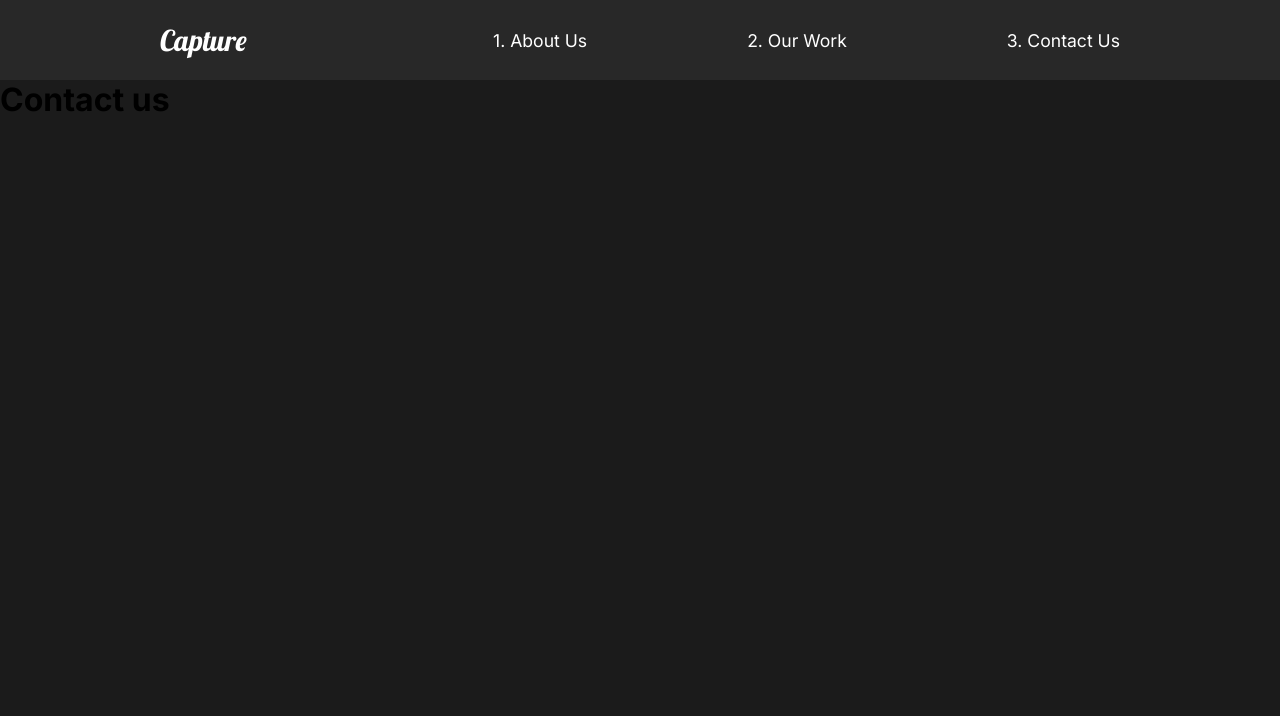
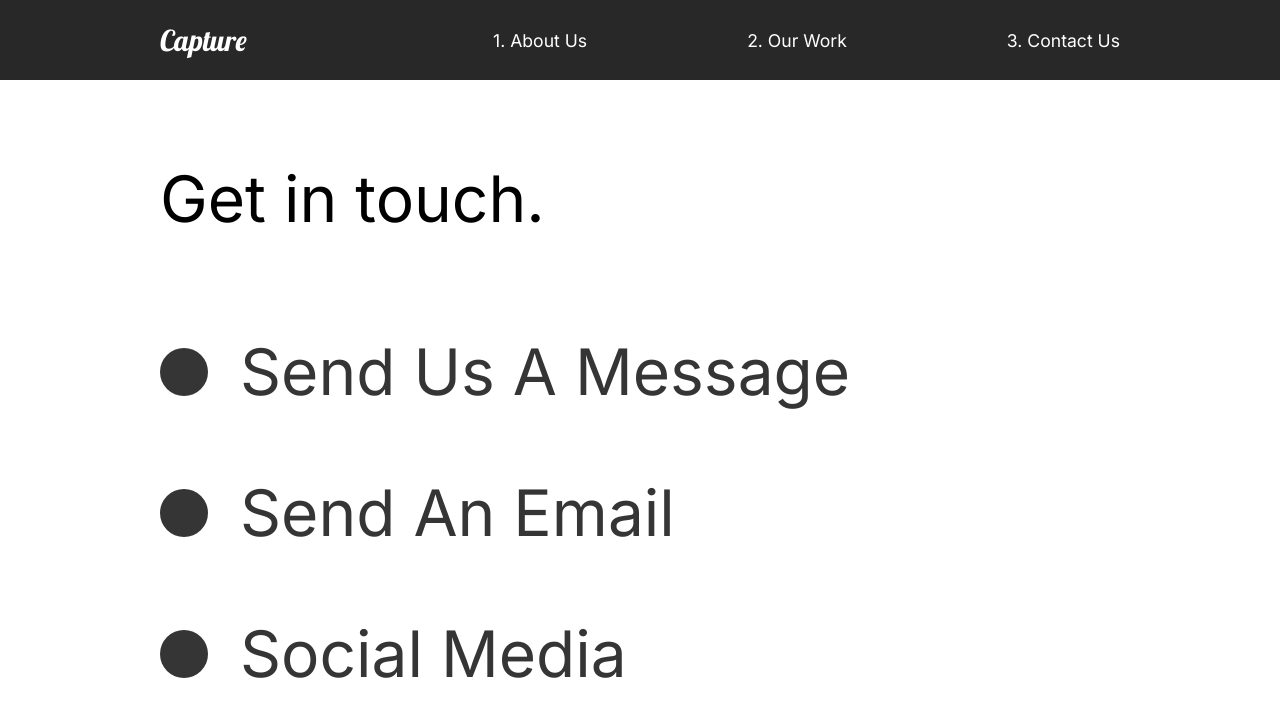
Before and after one commit to Kaniha-H/react-portfolio, a React (Create React App) app: page /contact in a window 1280 px wide. Shown: the top 716 px of the page. Built offline with nearby package versions, Linux system fonts and the light colour scheme.

Commit message:
contact animation

```diff
--- a/src/pages/ContactUs.js
+++ b/src/pages/ContactUs.js
@@ -1,14 +1,75 @@
 import React from 'react';
 // Animations
 import { motion } from 'framer-motion';
-import { pageAnimation } from '../animation';
+import { pageAnimation, titleAnim } from '../animation';
+import styled from 'styled-components';
 
 const Contactus = () => {
     return (
-        <motion.div exit="exit" variants={pageAnimation} initial="hidden" animate="show">
-            <h1>Contact us</h1>
-        </motion.div>
+        <ContactStyled
+            exit="exit"
+            variants={pageAnimation}
+            initial="hidden"
+            animate="show"
+            style={{ background: "#fff" }}
+        >
+            <TitleStyled>
+                <Hide>
+                    <motion.h2 variants={titleAnim}>Get in touch.</motion.h2>
+                </Hide>
+            </TitleStyled>
+            <div>
+                <Hide>
+                    <SocialStyled variants={titleAnim}>
+                        <CircleStyled />
+                        <h2>Send Us A Message</h2>
+                    </SocialStyled>
+                </Hide>
+                <Hide>
+                    <SocialStyled variants={titleAnim}>
+                        <CircleStyled />
+                        <h2>Send An Email</h2>
+                    </SocialStyled>
+                </Hide>
+                <Hide>
+                    <SocialStyled variants={titleAnim}>
+                        <CircleStyled />
+                        <h2>Social Media</h2>
+                    </SocialStyled>
+                </Hide>
+            </div>
+        </ContactStyled>
     );
-}
+};
+
+const ContactStyled = styled(motion.div)`
+    padding: 5rem 10rem;
+    color: #353535;
+    min-height: 90vh;
+`;
+
+const TitleStyled = styled.div`
+    margin-bottom: 4rem;
+    color: #000;
+`;
+
+const Hide = styled.div`
+    overflow: hidden;
+`;
+
+const CircleStyled = styled.div`
+    border-radius: 50%;
+    width: 3rem;
+    height: 3rem;
+    background: #353535;
+`;
+
+const SocialStyled = styled(motion.div)`
+    display: flex;
+    align-items: center;
+    h2 {
+        margin: 2rem;
+    }
+`;
 
 export default Contactus;
```
